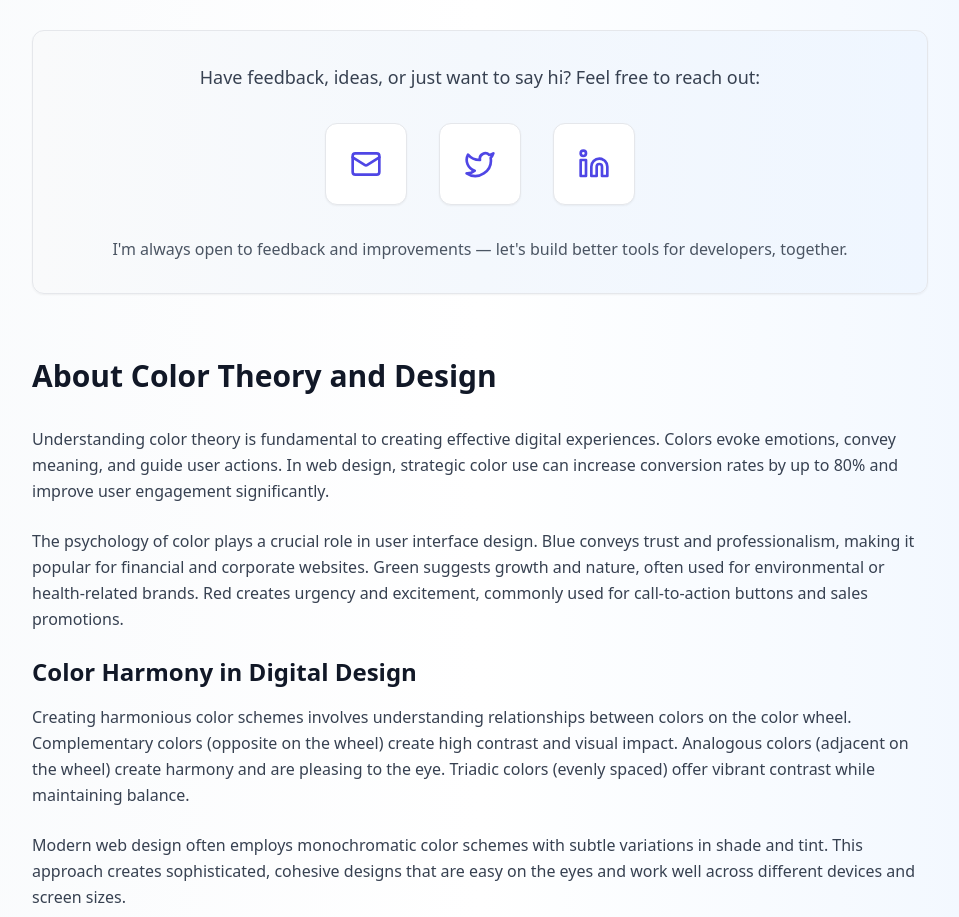
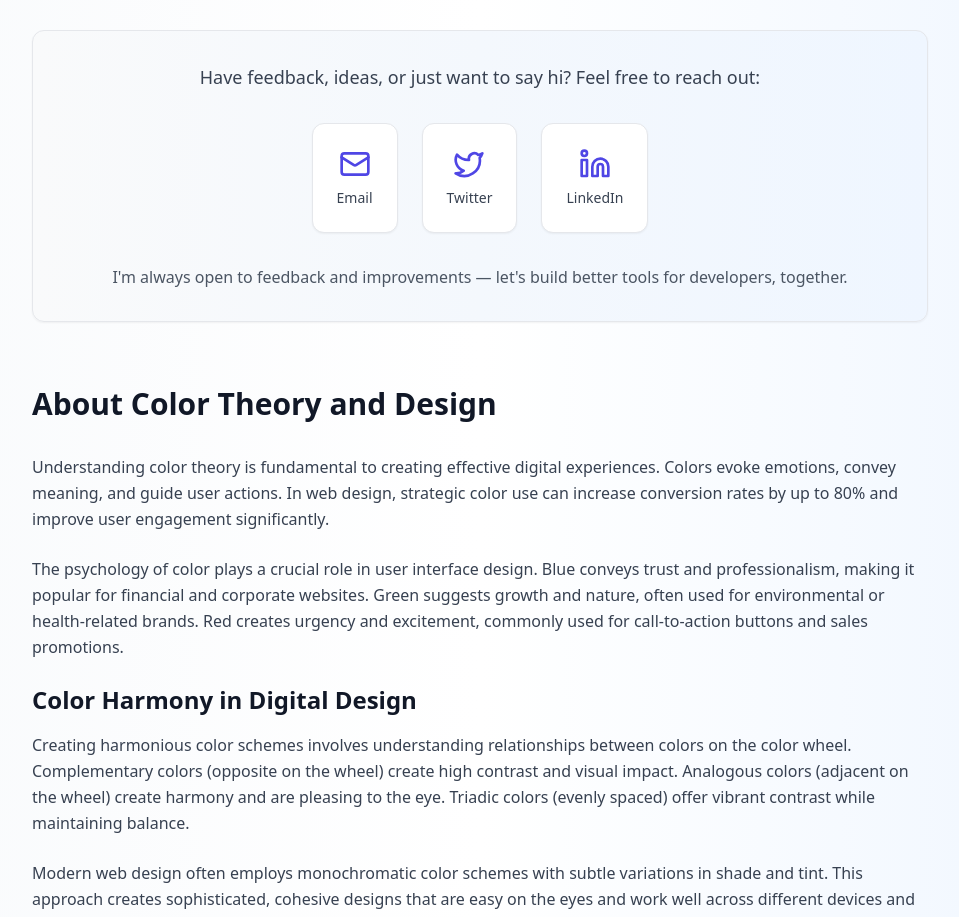
Before and after one commit to ankitsharma93154/Colorcura, a React (Vite) app: page /about in a window 1280 px wide. Shown: the part 3580-4497 px from the top of the page, without its empty margins (160-1119 px from the left). Built offline with nearby package versions, Linux system fonts and the light colour scheme; no server answers.

Commit message:
added link text

```diff
--- a/src/pages/AboutPage.tsx
+++ b/src/pages/AboutPage.tsx
@@ -241,30 +241,33 @@ const AboutContactPage: React.FC = () => {
                 Have feedback, ideas, or just want to say hi? Feel free to reach out:
               </p>
 
-              <div className="flex justify-center gap-8">
+              <div className="flex flex-col sm:flex-row justify-center gap-6">
                 <a
                   href="mailto:hello.colorcura@gmail.com"
-                  className="bg-white p-6 rounded-xl shadow-sm border border-gray-200 hover:shadow-lg transition-all duration-300 hover:-translate-y-1 group"
+                  className="flex flex-col items-center bg-white p-6 rounded-xl shadow-sm border border-gray-200 hover:shadow-lg transition-all duration-300 hover:-translate-y-1 group"
                 >
-                  <Mail className="h-8 w-8 mx-auto text-indigo-600 group-hover:text-indigo-700 transition-colors" />
+                  <Mail className="h-8 w-8 text-indigo-600 group-hover:text-indigo-700 transition-colors mb-2" />
+                  <span className="text-sm font-medium text-gray-700">Email</span>
                 </a>
 
                 <a
                   href="https://twitter.com/AnkitKumar11451"
                   target="_blank"
                   rel="noopener noreferrer"
-                  className="bg-white p-6 rounded-xl shadow-sm border border-gray-200 hover:shadow-lg transition-all duration-300 hover:-translate-y-1 group"
+                  className="flex flex-col items-center bg-white p-6 rounded-xl shadow-sm border border-gray-200 hover:shadow-lg transition-all duration-300 hover:-translate-y-1 group"
                 >
-                  <Twitter className="h-8 w-8 mx-auto text-indigo-600 group-hover:text-indigo-700 transition-colors" />
+                  <Twitter className="h-8 w-8 text-indigo-600 group-hover:text-indigo-700 transition-colors mb-2" />
+                  <span className="text-sm font-medium text-gray-700">Twitter</span>
                 </a>
 
                 <a
                   href="https://www.linkedin.com/in/ankit-kumar-sharma-99698028a/"
                   target="_blank"
                   rel="noopener noreferrer"
-                  className="bg-white p-6 rounded-xl shadow-sm border border-gray-200 hover:shadow-lg transition-all duration-300 hover:-translate-y-1 group"
+                  className="flex flex-col items-center bg-white p-6 rounded-xl shadow-sm border border-gray-200 hover:shadow-lg transition-all duration-300 hover:-translate-y-1 group"
                 >
-                  <Linkedin className="h-8 w-8 mx-auto text-indigo-600 group-hover:text-indigo-700 transition-colors" />
+                  <Linkedin className="h-8 w-8 text-indigo-600 group-hover:text-indigo-700 transition-colors mb-2" />
+                  <span className="text-sm font-medium text-gray-700">LinkedIn</span>
                 </a>
               </div>
 
```
